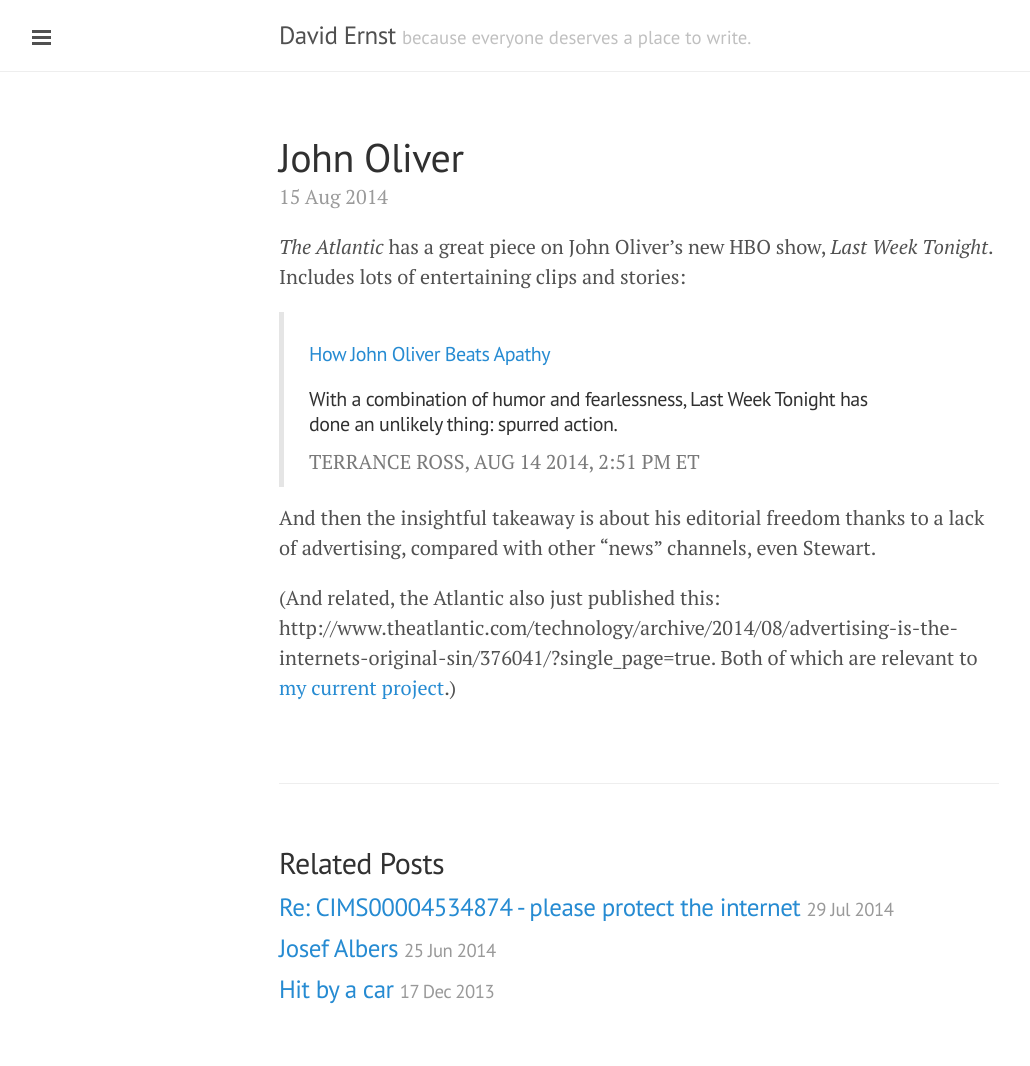
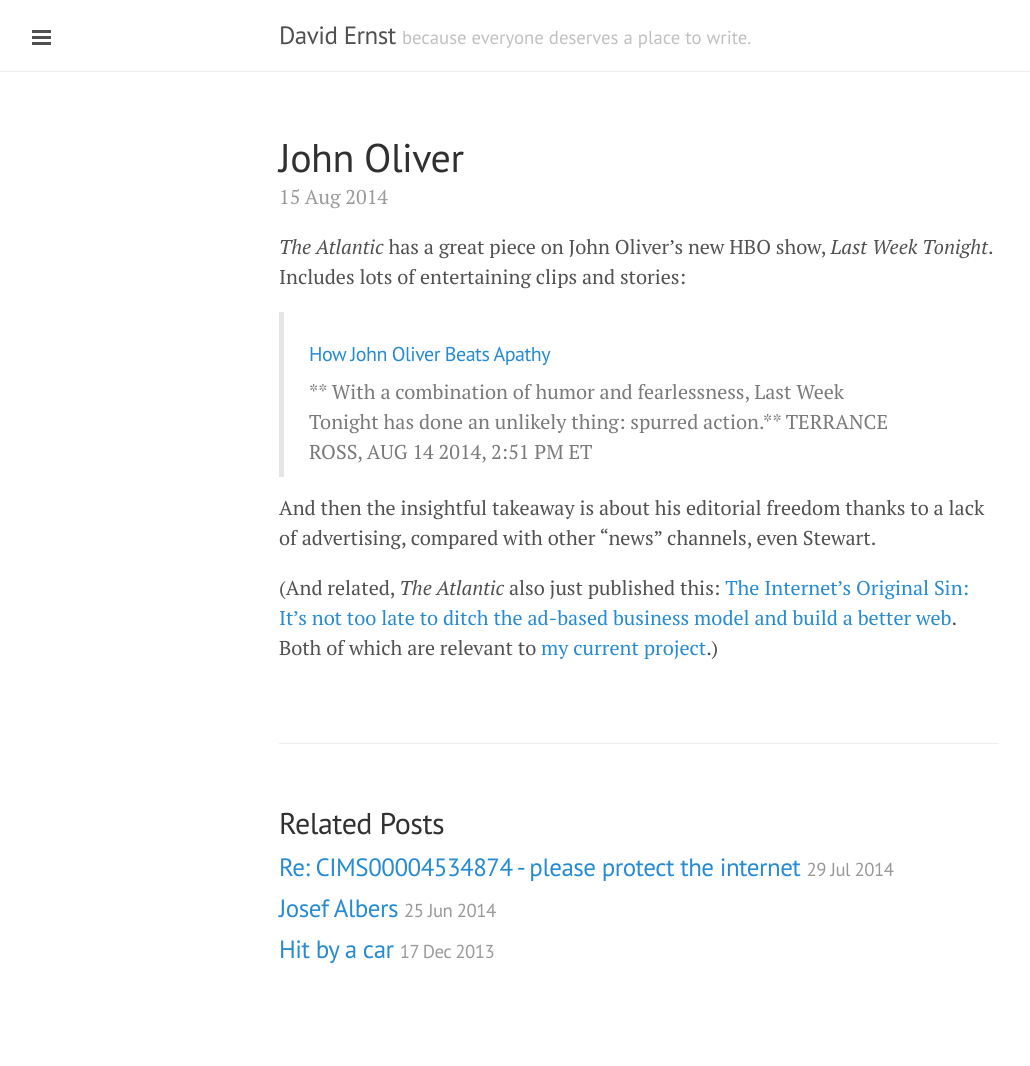
Before and after one commit to dsernst/quotes, a Jekyll site: the page built from _posts/2014-08-15-John-Oliver.md, in a window 1280 px wide. Shown: the whole page, without its empty margins (1-1031 px from the left). Built offline with Jekyll 4.4.1, drawn with Linux system fonts in a browser that asks for light colours; after the commit the page ends 1026 px from its top, so only the background shows below that.

Commit message:
Update 2014-08-15-John-Oliver.md

```diff
--- a/_posts/2014-08-15-John-Oliver.md
+++ b/_posts/2014-08-15-John-Oliver.md
@@ -9,11 +9,11 @@
 *The Atlantic* has a great piece on John Oliver's new HBO show, *Last Week Tonight*. Includes lots of entertaining clips and stories:
 
 > #### [How John Oliver Beats Apathy](http://www.theatlantic.com/entertainment/archive/2014/08/how-john-oliver-is-procuring-latent-activism/376036/)
-##### With a combination of humor and fearlessness, Last Week Tonight has done an unlikely thing: spurred action.
+** With a combination of humor and fearlessness, Last Week Tonight has done an unlikely thing: spurred action.**
 TERRANCE ROSS, AUG 14 2014, 2:51 PM ET
 
 And then the insightful takeaway is about his editorial freedom thanks to a lack of advertising, compared with other "news" channels, even Stewart.
 
 
 
-(And related, the Atlantic also just published this: http://www.theatlantic.com/technology/archive/2014/08/advertising-is-the-internets-original-sin/376041/?single_page=true. Both of which are relevant to [my current project](www.letsfix.net).)
+(And related, *The Atlantic* also just published this: [The Internet's Original Sin: It's not too late to ditch the ad-based business model and build a better web](http://www.theatlantic.com/technology/archive/2014/08/advertising-is-the-internets-original-sin/376041/?single_page=true). Both of which are relevant to [my current project](www.letsfix.net).)
```
